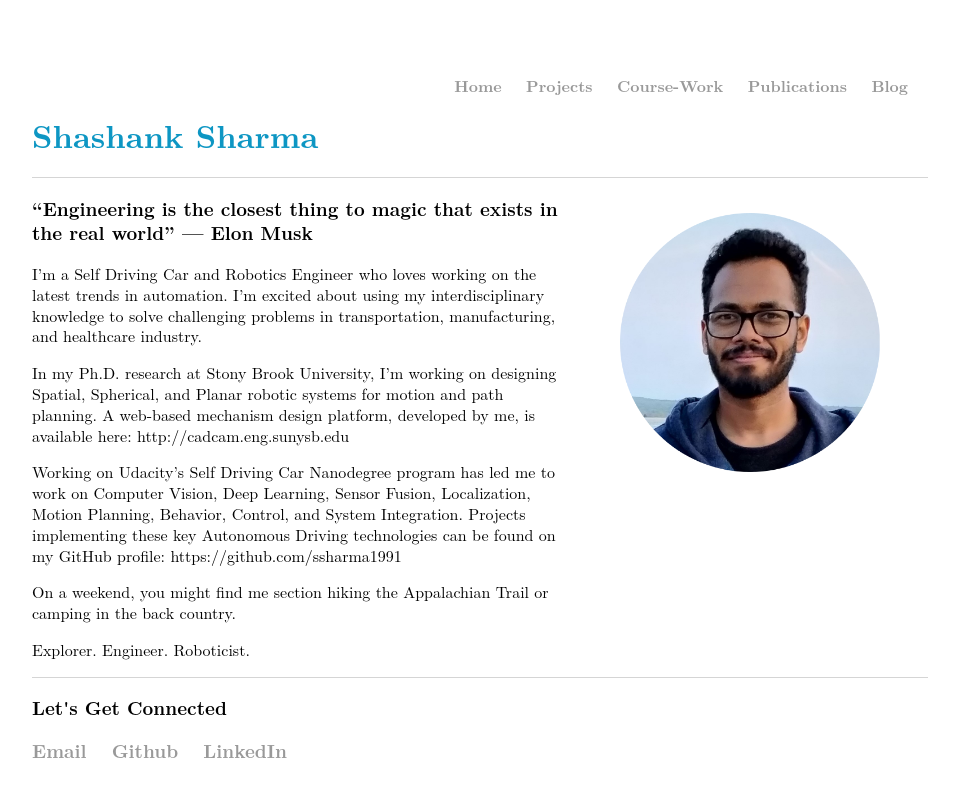
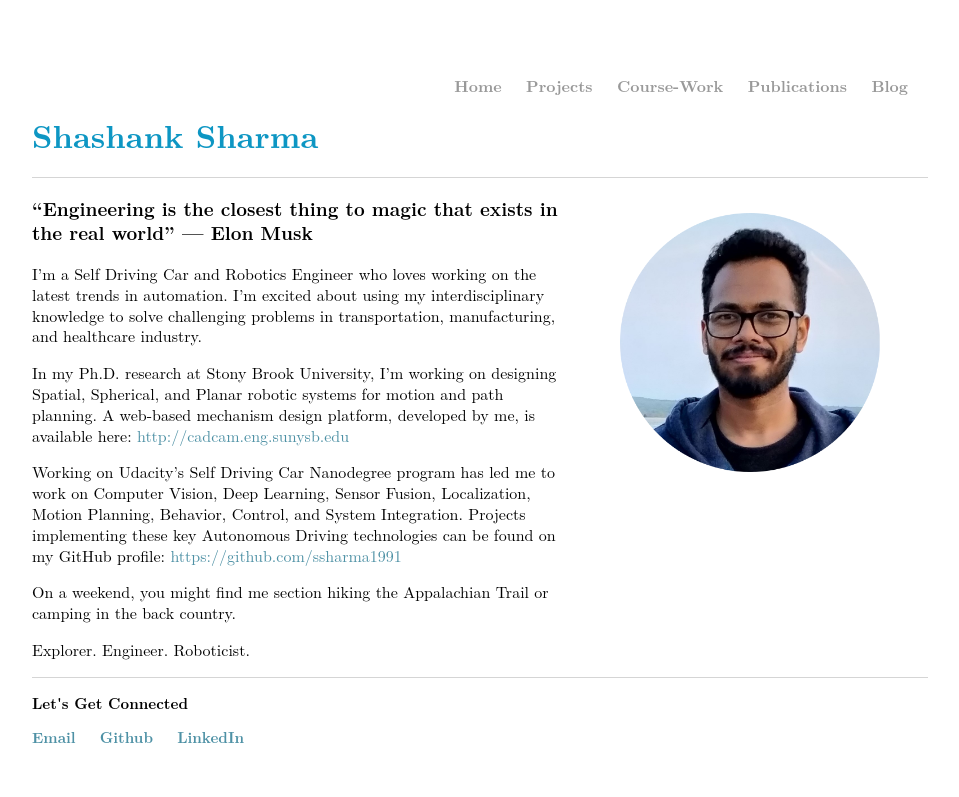
Before and after one commit to ssharma1991/ssharma1991.github.io, a Jekyll site: the page built from index.md, in a window 1280 px wide. Shown: the top 797 px of the page, without its empty margins (160-1119 px from the left). Built offline with Jekyll 4.4.1, drawn with Linux system fonts in a browser that asks for light colours.

Commit message:
fix: blue links

```diff
--- a/css/main.css
+++ b/css/main.css
@@ -17,7 +17,11 @@
     display: inline;
     margin-right: 20px;
 }
-a {
+a{
+    text-decoration: none;
+    color: #4e91a5;
+}
+.header-bar a {
     text-decoration: none;
     color: #999;
 }
@@ -52,10 +56,10 @@
 .home-container{
 width: 60%;
 min-height: 80%;
-
+}
 .main-body{
  min-height: 20em;
-  }
+}
 
 /*
 h1 {
--- a/index.md
+++ b/index.md
@@ -6,9 +6,9 @@
 
 I'm a Self Driving Car and Robotics Engineer who loves working on the latest trends in automation. I'm excited about using my interdisciplinary knowledge to solve challenging problems in transportation, manufacturing, and healthcare industry.
 
-In my Ph.D. research at Stony Brook University, I'm working on designing Spatial, Spherical, and Planar robotic systems for motion and path planning. A web-based mechanism design platform, developed by me, is available here: http://cadcam.eng.sunysb.edu
+In my Ph.D. research at Stony Brook University, I'm working on designing Spatial, Spherical, and Planar robotic systems for motion and path planning. A web-based mechanism design platform, developed by me, is available here: [http://cadcam.eng.sunysb.edu](http://cadcam.eng.sunysb.edu)
 
-Working on Udacity's Self Driving Car Nanodegree program has led me to work on Computer Vision, Deep Learning, Sensor Fusion, Localization, Motion Planning, Behavior, Control, and System Integration. Projects implementing these key Autonomous Driving technologies can be found on my GitHub profile: https://github.com/ssharma1991
+Working on Udacity's Self Driving Car Nanodegree program has led me to work on Computer Vision, Deep Learning, Sensor Fusion, Localization, Motion Planning, Behavior, Control, and System Integration. Projects implementing these key Autonomous Driving technologies can be found on my GitHub profile: [https://github.com/ssharma1991](https://github.com/ssharma1991)
 
 On a weekend, you might find me section hiking the Appalachian Trail or camping in the back country.
 
```
